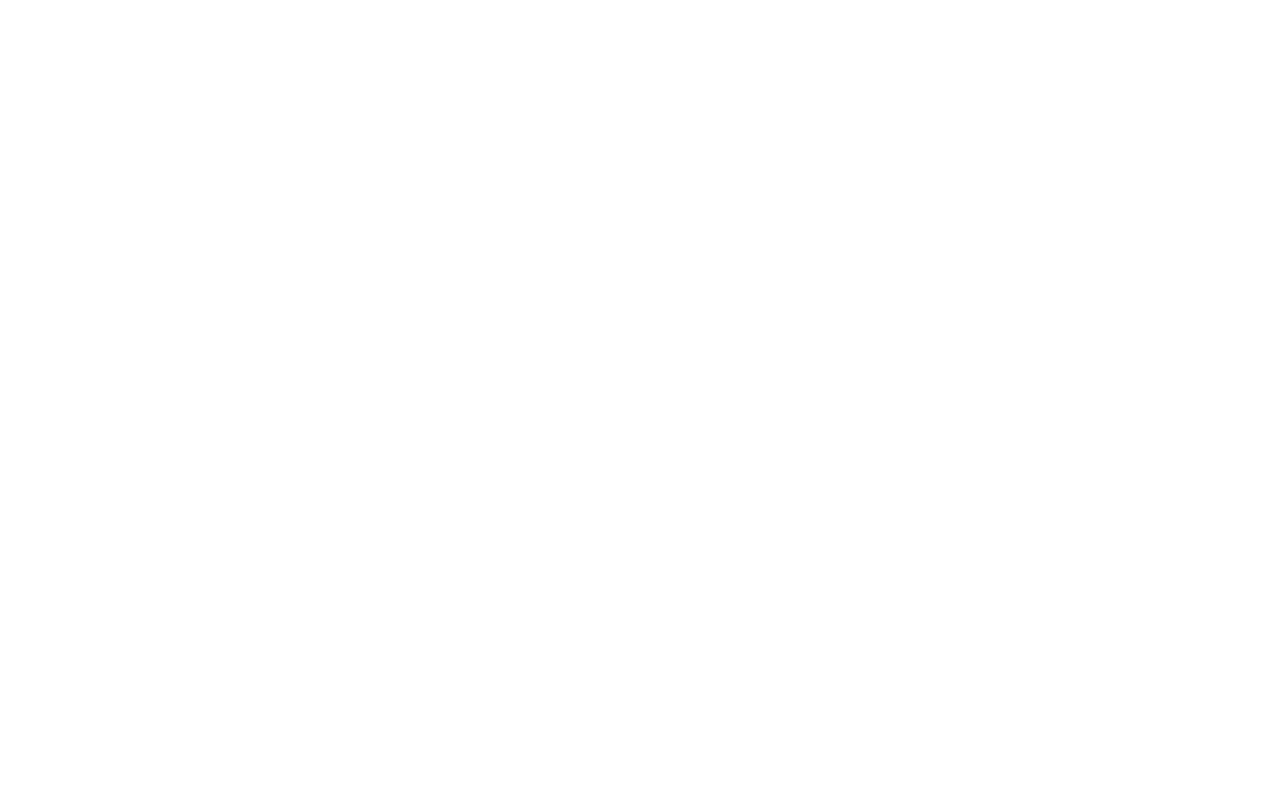
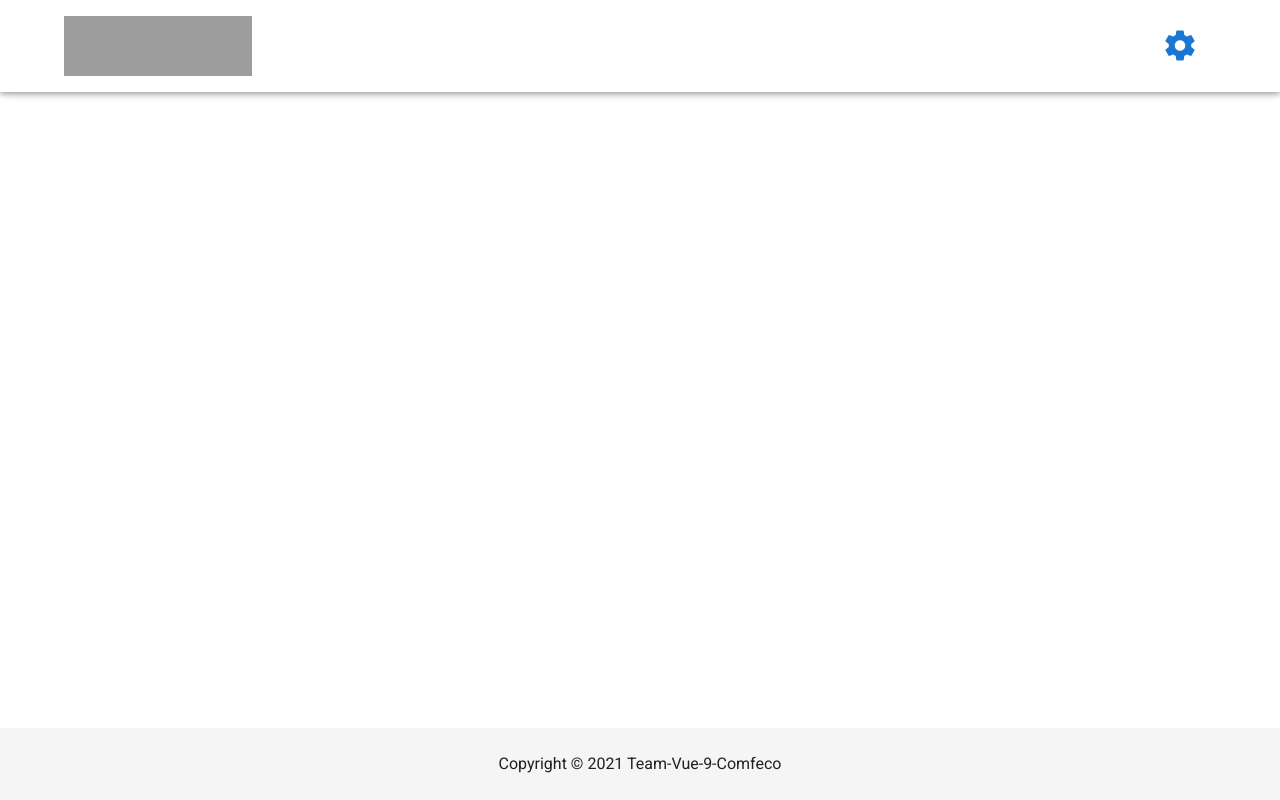
Before and after one commit to j17hernandez/team-9-comfeco, a Nuxt app: page /paginas in a window 1280 px wide. Before the commit this address had no page. Built offline with nearby package versions, Linux system fonts and the light colour scheme; no server answers; sample sign-in values are in the browser's storage; grey boxes are pictures that could not be loaded.

Commit message:
Cambios fase 2

```diff
--- /dev/null
+++ b/layouts/header.vue
@@ -0,0 +1,44 @@
+<template>
+  <v-container>
+    <div class="text-center float-right">
+      <v-menu :nudge-width="200" transition="scale-transition" origin="right top">
+        <template v-slot:activator="{ on, attrs }">
+          <v-btn v-on="on" icon v-bind="attrs">
+            <v-icon large color="primary">mdi-cog</v-icon>
+          </v-btn>
+          <!-- <v-avatar v-on="on" v-bind="attrs" color="primary" size="56">
+            <span>{{ user.email.substr("0", "2") }}</span>
+          </v-avatar> -->
+        </template>
+        <v-list>
+          <v-list-item>
+            <v-list-item-title>
+              <v-btn v-if="isAuthenticated === true" @click="cerrarSesion()"
+                >Cerrar sesion</v-btn
+              >
+            </v-list-item-title>
+          </v-list-item>
+        </v-list>
+      </v-menu>
+    </div>
+  </v-container>
+</template>
+<script>
+import basic from '@/mixins/basic'
+export default {
+  mixins: [basic],
+  props: {
+    user: {
+      type: Object
+    }
+  },
+  data() {
+    return {};
+  },
+  methods: {
+    cerrarSesion() {
+      this.logout();
+    }
+  }
+}
+</script>
--- /dev/null
+++ b/mixins/basic.js
@@ -0,0 +1,63 @@
+import firebase from 'firebase/app'
+import 'firebase/auth'
+
+const basic = {
+  watch: {
+    isAuthenticated(val) {
+      if (val) {
+        if (this.$route.path.includes('paginas/')) {
+          console.log('ya estoy')
+        } else {
+          this.$router.push('paginas/')
+        }
+      } else {
+        this.$router.push('/')
+      }
+    }
+  },
+  data () {
+    return {
+      firebase: firebase,
+      usuario: {},
+      isAuthenticated: false,
+    }
+  },
+  mounted() {
+    // firebase.auth().onAuthStateChanged((user) => {
+    //   if (user) {
+    //     this.isAuthenticated = true
+    //     this.usuario = user
+    //     // var uid = user.uid
+    //   } else {
+    //     this.isAuthenticated = false
+    //     this.$router.push('/')
+    //   }
+    // })
+    this._obtenerUsuario()
+  },
+  methods: {
+    logout() {
+      firebase.auth().signOut().then(() => {
+        this.isAuthenticated = false
+        localStorage.setItem('InfoUser', JSON.stringify({}))
+      }).catch((error) => {
+        console.log(error)
+        // An error happened.
+      })
+    },
+    _obtenerUsuario () {
+      firebase.auth().onAuthStateChanged((user) => {
+        if (user) {
+          this.isAuthenticated = true
+          this.usuario = user
+          // var uid = user.uid
+        } else {
+          this.isAuthenticated = false
+          this.$router.push('/')
+        }
+      })
+    }
+  }
+}
+
+export default basic
--- /dev/null
+++ b/pages/paginas/index.vue
@@ -0,0 +1,27 @@
+<template>
+  <v-container>
+    <h3 v-if="!isAuthenticated">Hola {{ usuario.email }}</h3>
+  </v-container>
+</template>
+<script>
+
+import basic from '@/mixins/basic.js'
+export default {
+  // layout: 'default',
+  mixins: [basic],
+  data () {
+    return {
+      isAuthenticated: false,
+      usuario: {}
+    }
+  },
+  mounted () {
+    this.obtenerUser()
+  },
+  methods: {
+    obtenerUser() {
+      this._obtenerUsuario()
+    }
+  }
+}
+</script>
```
Also changed, not shown: politicas.html (added, +1 -0 lines).
